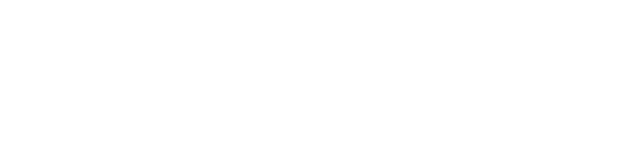
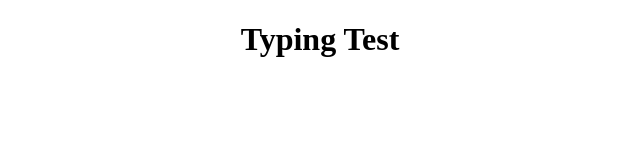
Before and after one commit to alvinscheng/typing-test, a plain HTML site: page index.html in a window 1280 px wide. Shown: the whole page, without its empty margins (320-960 px from the left). Drawn offline with Linux system fonts and the light colour scheme.

Commit message:
Added title to page. #1

```diff
--- a/index.html
+++ b/index.html
@@ -8,6 +8,10 @@
     <link rel="stylesheet" href="styles.css">
   </head>
   <body>
+    <header>
+      <h1>Typing Test</h1>
+    </header>
+
     <script src="main.js"></script>
   </body>
 </html>
--- a/styles.css
+++ b/styles.css
@@ -0,0 +1,3 @@
+header {
+  text-align: center;
+}
```
